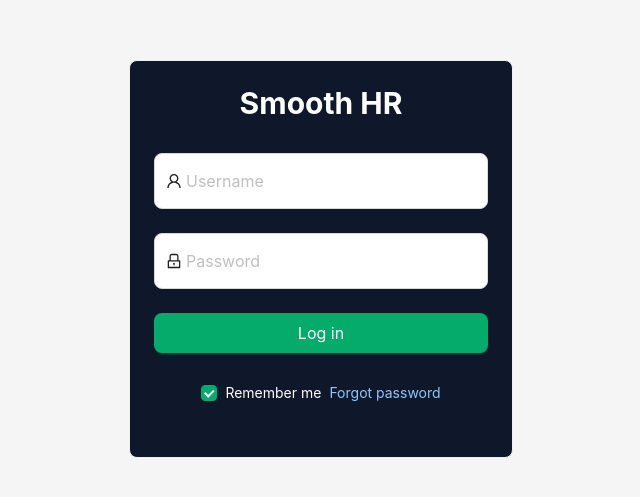
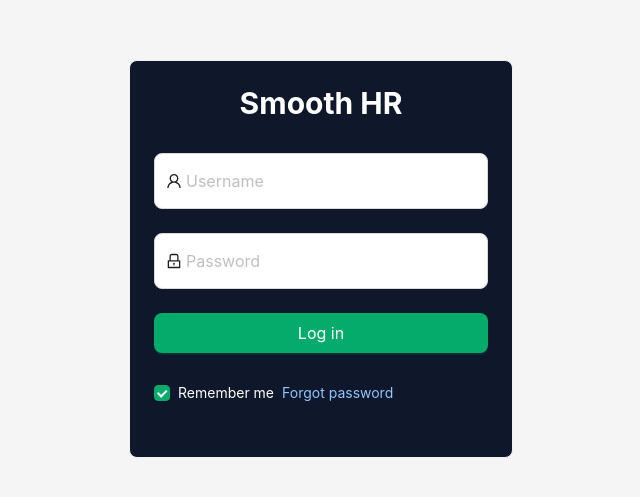
Before and after one commit to manpikingillz/fedhr-nextjs-antd, a Next.js app: page /login in a window 1280 px wide. Shown: the part 141-638 px from the top of the page, without its empty margins (319-959 px from the left). Built offline with nearby package versions, Linux system fonts and the light colour scheme.

Commit message:
align login error messages to the left

```diff
--- a/src/app/login/page.tsx
+++ b/src/app/login/page.tsx
@@ -18,7 +18,7 @@ function Login() {
       <span className="font-bold text-3xl text-white mb-10">Smooth HR</span>
       <Form
         name="normal_login"
-        className='mt-8'
+        className='mt-8 text-left'
         initialValues={{ remember: true }}
         onFinish={onFinish}
       >
```
